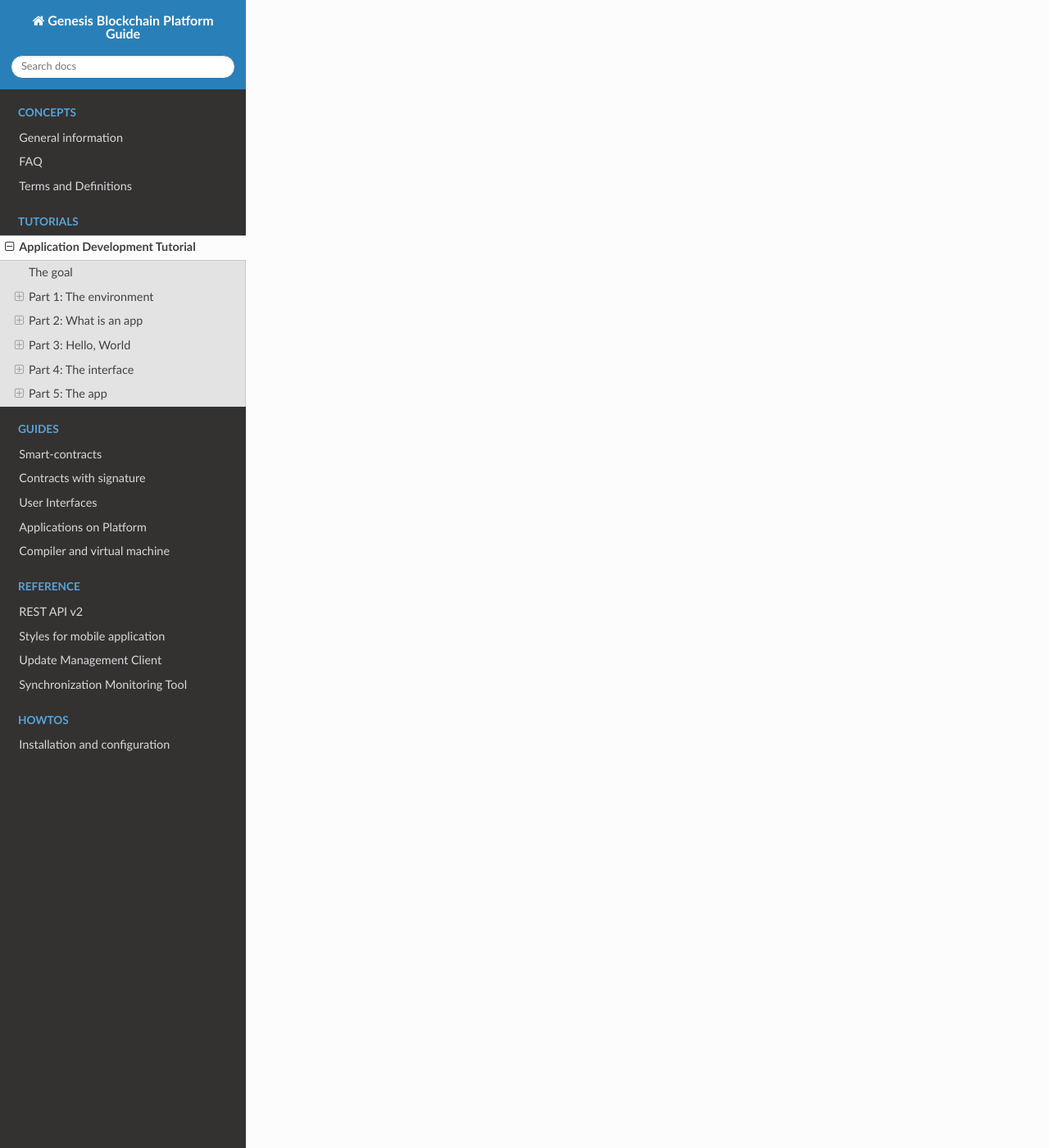
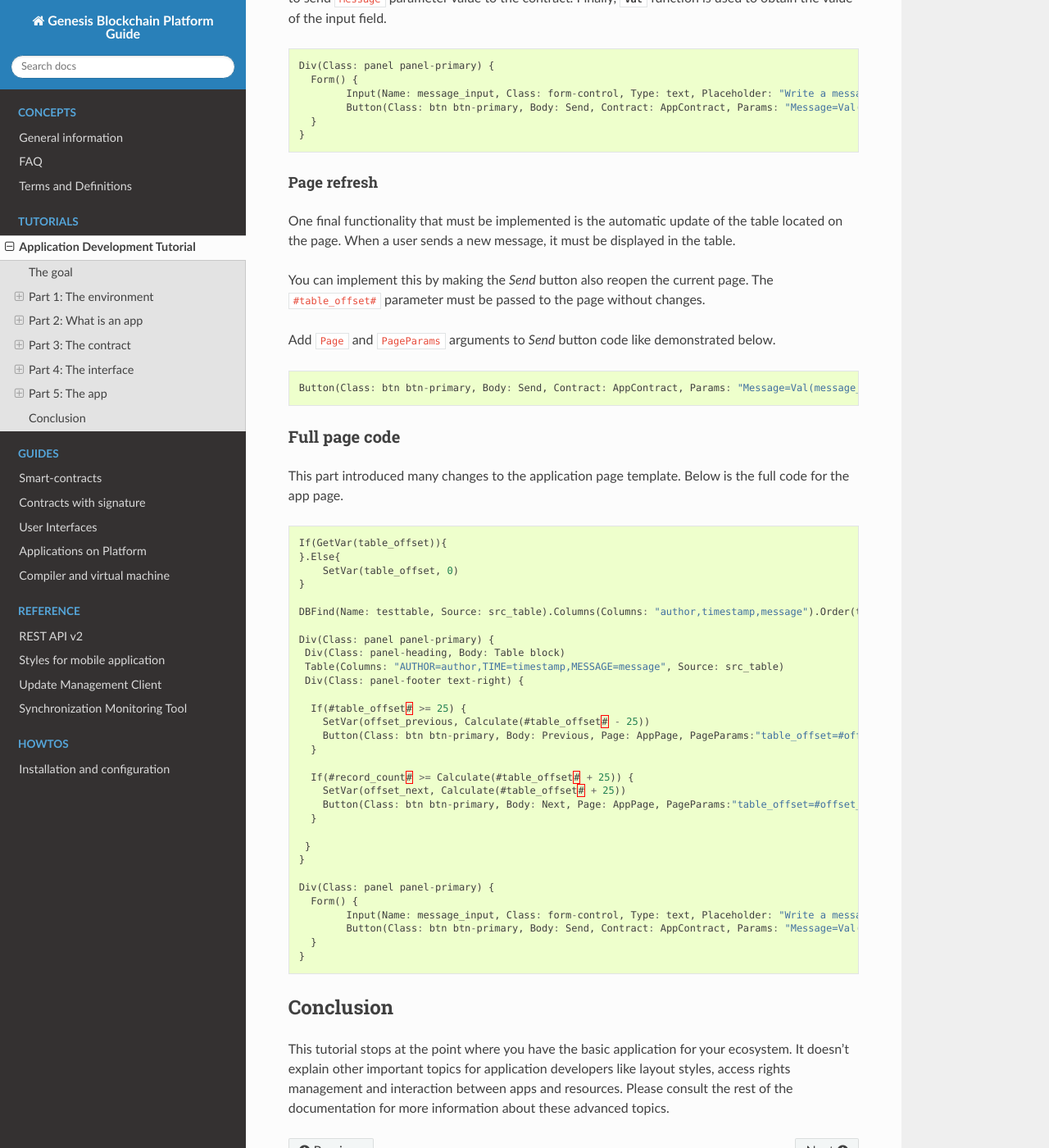
Before and after one commit to AplaProject/apla-docs-en, a Sphinx documentation site: the page built from source/tutorials/app_tutorial.rst, in a window 1280 px wide and 1400 px high, scrolled down 14001 px. Shown: the whole window at 82% size. Built offline with Sphinx 7.4.7 and the Read the Docs theme 2.0.0, drawn with Linux system fonts in a browser that asks for light colours; some of the changed text lies outside the part shown.

Commit message:
Part 5 final, and conclusion

```diff
--- a/source/tutorials/app_tutorial.rst
+++ b/source/tutorials/app_tutorial.rst
@@ -1,28 +1,21 @@
 Application Development Tutorial
 ================================
 
-This tutorial explains how to write a simple application for |platform| blockchain platform.
+This tutorial explains how to write a simple application for |platform|.
 
 
 The goal
 --------
 
-The goal of this tutorial is to create an application for |platform| blockchain platform that can:
-
-.. todo::
-
-    Populate this list
-
-* TBD
-* TBD
-
+The goal of this tutorial is to create a basic application for |platform|.
 
 The application starts simple and grows in complexity as tutorial progresses.
+
+The final version of app stores simple messages (strings) on the blockchain with a timestamp and message sender's account identifier. A user can access the list of messages and add new messages via app's user interface. The app can be accessed from the ecosystem menu.
 
 .. todo::
 
     This tutorial must explain basic access permissions for apps and for tables (what is MainCondition and how to change it).
-
 
 
 Part 1: The environment
@@ -125,10 +118,25 @@
 For example, if you change the contract code, you must make a transaction that introduces the contract code change. After the transaction is validated and included in the blockchain, the new contract code becomes available to all nodes in the blockchain network. Same principle applies to tables and data stored in them, and to user interfaces.
 
 .. todo::
+
     Illustration needed. Modules available to many apps and to each other.
 
 
-Part 3: Hello, World
+Resource Access
+^^^^^^^^^^^^^^^
+
+An app is the collection of its resources: contracts, pages, and tables. All the resources of all the apps are available inside the ecosystem. One resource can be used by many apps and resources. Resources do not need to belong to the same app to be accessible.
+
+For example, a dashboard page can use many tables that store information about ecosystem members and business processes; a high-level contract can update several tables that are used by ecosystem apps.
+
+.. todo::
+
+    Fix this after access rights chapter is written.
+
+Access to resources is managed with access rights, which are implemented with contracts.
+
+
+Part 3: The contract
 --------------------
 
 You now have your blockchain network of five nodes and a basic understanding of what is an app. Your first application will start as a simple Hello, World application.
@@ -167,6 +175,10 @@
             Explain what these conditions are (link).
 
     #. Your app will appear in the list of apps. Click *select* to make it active.
+
+        .. note::
+
+            Selecting apps in the *Admin* tab makes it easier to navigate resources related to the selected app. It has no effect on the ecosystem. All ecosystem apps will still be available, no matter which one is selected.
 
 
 New table
@@ -526,15 +538,13 @@
 The menu
 ^^^^^^^^
 
-Now that the app has a page, it's time to add a simple menu item that will open this page.
+|platform| menus are linked to pages. For example, the ecosystem menu that is displayed on the *Home* tab is linked to the ``default_page`` page.
 
-Because each ecosystem can have many apps, this menu item must be added to the ecosystem's menu. This way other members of the ecosystem can access the page and view the messages.
+Because the tutorial app is small (just one page), there is no need to create an individual menu for it. A new menu item in the default menu will suffice.
 
 .. note::
 
-    In |platform|, an app is the collection of its resources: contracts, pages, and tables. All the resources of all the apps are available inside the ecosystem. One resource can be used by many apps and resources. Resources do not need to belong to the same app to be accessible.
-
-    For example, a dashboard page can use many tables that store information about ecosystem members and business processes; a high-level contract can update several tables that are used by ecosystem apps.
+    You can define what menu is displayed for the page by editing page properties in *Admin* > *Resources* > *Pages*. For example, if your app has several pages, you may want to create a menu to navigate between these pages and assign it to all pages of your app.
 
 
 Add a menu item
@@ -652,21 +662,128 @@
 
 Afterwards, locate the :ref:`Div` function call that defines the footer, ``Div(Class: panel-footer text-right)``. Add the button code to it.
 
+    .. code-block:: js
+
+        Div(Class: panel-footer text-right) {
+
+        }
+
 The *Previous* button will be displayed only if there is at least one step to go back to. The new offset for the page, ``offset_previous`` is calculated when the button is added. Parameters are passed to the reopened page in the ``PageParams`` parameter.
 
     .. code-block:: js
 
-    If(#table_offset# >= 25) {
-        SetVar(offset_previous, Calculate(#table_offset# - 25))
-        Button(Class: btn btn-primary, Body: Previous, Page: AppPage, PageParams:"table_offset=#offset_previous#")
-    }
+        If(#table_offset# >= 25) {
+            SetVar(offset_previous, Calculate(#table_offset# - 25))
+            Button(Class: btn btn-primary, Body: Previous, Page: AppPage, PageParams:"table_offset=#offset_previous#")
+        }
 
 
 The *Next* button will be displayed only if the total record count is more than what is displayed on the page. The new offset for the page, ``offset_next`` is calculated when the button is added. Parameters are passed to the reopened page in the ``PageParams`` parameter.
 
     .. code-block:: js
 
-  If(#record_count# >= Calculate(#table_offset# + 25)) {
-    SetVar(offset_next, Calculate(#table_offset# + 25))
-    Button(Class: btn btn-primary, Body: Next, Page: AppPage, PageParams:"table_offset=#offset_next#")
-  }
+        If(#record_count# >= Calculate(#table_offset# + 25)) {
+            SetVar(offset_next, Calculate(#table_offset# + 25))
+            Button(Class: btn btn-primary, Body: Next, Page: AppPage, PageParams:"table_offset=#offset_next#")
+        }
+
+After the buttons are added, save the page and test it from the *Home* > *Messages* menu item.
+
+
+Sending messages
+^^^^^^^^^^^^^^^^
+
+In Protypo, contracts are activated with buttons.
+
+The :func:`Button` function has two arguments for contracts:
+
+.. describe:: Contract
+
+    Name of the contract that must be activated.
+
+.. describe:: Params
+
+    Input parameters for the contract.
+
+
+Form
+""""
+
+To send data to contracts, add a form to the app's page. This form must have an input field for the message, and a button that will activate the AppContract contract.
+
+Below is an example of such form. It is enclosed in its own :func:`Div`. Place it after the Div that holds the table.
+
+The :func:`Input` field of this form has a defined name, ``message_input``. This name is used by the button to send ``Message`` parameter value to the contract. Finally, :func:`Val` function is used to obtain the value of the input field.
+
+.. code-block:: js
+
+    Div(Class: panel panel-primary) {
+      Form() {
+            Input(Name: message_input, Class: form-control, Type: text, Placeholder: "Write a message...", )
+            Button(Class: btn btn-primary, Body: Send, Contract: AppContract, Params: "Message=Val(message_input)")
+      }
+    }
+
+
+Page refresh
+""""""""""""
+
+One final functionality that must be implemented is the automatic update of the table located on the page. When a user sends a new message, it must be displayed in the table.
+
+You can implement this by making the *Send* button also reopen the current page. The ``#table_offset#`` parameter must be passed to the page without changes.
+
+Add ``Page`` and ``PageParams`` arguments to *Send* button code like demonstrated below.
+
+.. code-block:: js
+
+    Button(Class: btn btn-primary, Body: Send, Contract: AppContract, Params: "Message=Val(message_input)", Page:AppPage, PageParams:"table_offset=#table_offset#")
+
+
+Full page code
+^^^^^^^^^^^^^^
+
+This part introduced many changes to the application page template. Below is the full code for the app page.
+
+.. code-block:: js
+
+    If(GetVar(table_offset)){
+    }.Else{
+        SetVar(table_offset, 0)
+    }
+
+    DBFind(Name: testtable, Source: src_table).Columns(Columns: "author,timestamp,message").Order(timestamp).Count(record_count).Offset(#table_offset#)
+
+    Div(Class: panel panel-primary) {
+     Div(Class: panel-heading, Body: Table block)
+     Table(Columns: "AUTHOR=author,TIME=timestamp,MESSAGE=message", Source: src_table)
+     Div(Class: panel-footer text-right) {
+
+      If(#table_offset# >= 25) {
+        SetVar(offset_previous, Calculate(#table_offset# - 25))
+        Button(Class: btn btn-primary, Body: Previous, Page: AppPage, PageParams:"table_offset=#offset_previous#")
+      }
+
+      If(#record_count# >= Calculate(#table_offset# + 25)) {
+        SetVar(offset_next, Calculate(#table_offset# + 25))
+        Button(Class: btn btn-primary, Body: Next, Page: AppPage, PageParams:"table_offset=#offset_next#")
+      }
+
+     }
+    }
+
+    Div(Class: panel panel-primary) {
+      Form() {
+            Input(Name: message_input, Class: form-control, Type: text, Placeholder: "Write a message...", )
+            Button(Class: btn btn-primary, Body: Send, Contract: AppContract, Params: "Message=Val(message_input)", Page:AppPage, PageParams:"table_offset=#table_offset#")
+      }
+    }
+
+
+Conclusion
+----------
+
+This tutorial stops at the point where you have the basic application for your ecosystem. It doesn't explain other important topics for application developers like layout styles, access rights management and interaction between apps and resources. Please consult the rest of the documentation for more information about these advanced topics.
+
+.. todo::
+
+    Redirect to content focus for app developers (/topics).
```
Also changed, not shown: other parts of source/tutorials/app_tutorial.rst (+4 -4 lines).
